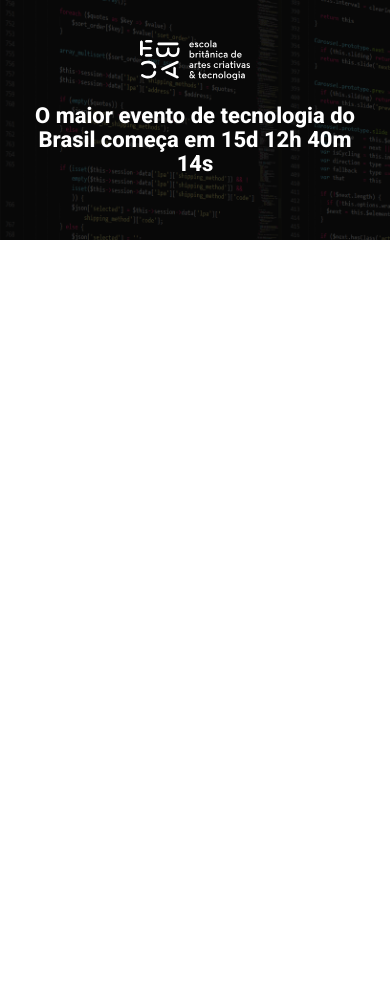
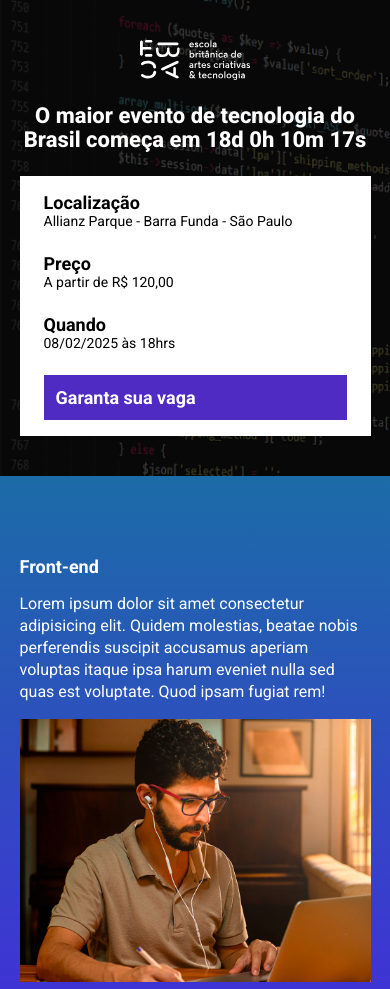
Before and after one commit to FeChi4ng/ebac_tech_talks, a website built with Parcel: page src/index.html in a window 390 px wide. Shown: the top 989 px of the page. Before the commit the page ends 844 px from the top, so only its background shows below. Built offline with nearby package versions, Linux system fonts and the light colour scheme.

Commit message:
criando a contagem regressiva

```diff
--- a/package.json
+++ b/package.json
@@ -1,9 +1,9 @@
 {
   "name": "ebac_talks",
   "version": "1.0.0",
-  "main": "index.js",
   "scripts": {
     "dev": "parcel src/index.html src/styles/main.scss src/scripts/main.js",
+    "build": "parcel build src/index.html",
     "test": "echo \"Error: no test specified\" && exit 1"
   },
   "keywords": [],
--- a/src/index.html
+++ b/src/index.html
@@ -11,6 +11,7 @@
 
 
     <link rel="stylesheet" href="styles/main.scss">
+    <link rel="stylesheet" href="https://unpkg.com/aos@next/dist/aos.css" />
 
 </head>
 <body>
@@ -18,12 +19,79 @@
         <div class="container">
             <img class="hero__logo" src="./images/ebac_logo.svg" alt=" EBAC">
             <p class="hero__text">
-                O maior evento de tecnologia do Brasil começa em 15d 12h 40m 14s
+                O maior evento de tecnologia do Brasil começa em <span id="contador"></span>
             </p>
+            <div class="infos-bar">
+                <ul class="infos-bar__infos">
+                    <li class="infos-bar__infos__item">
+                        <b>Localização</b>
+                        Allianz Parque - Barra Funda - São Paulo
+                    </li>
+                    <li class="infos-bar__infos__item">
+                        <b>Preço</b>
+                        A partir de R$ 120,00
+                    </li>
+                    <li class="infos-bar__infos__item">
+                        <b>Quando</b>
+                        08/02/2025 às 18hrs
+                    </li>
+                </ul>
+                <a href="#" class="button button--primary">
+                    Garanta sua vaga
+                </a>
+            </div>
         </div>
     </header>
 
+    <section class="event event--frontend">
+        <div class="container" data-aos="fade-right">
+            <div class="event__details">
+                <h2 class="event__details__title">Front-end</h2>
+                <p class="event__details__description">
+                    Lorem ipsum dolor sit amet consectetur adipisicing elit. Quidem molestias, beatae nobis perferendis suscipit accusamus aperiam voluptas itaque ipsa harum eveniet nulla sed quas est voluptate. Quod ipsam fugiat rem!
+                </p>
+            </div>
+            <img class="event__image" src="./images/frontend.png" alt="Front-end">
+        </div>
+    </section>
 
+    <section class="event event--ui-ux event--image-left">
+        <div class="container" data-aos="fade-left">
+            <div class="event__details">
+                <h2 class="event__details__title">UI/UX</h2>
+                <p class="event__details__description">
+                    Lorem ipsum dolor sit amet consectetur adipisicing elit. Quidem molestias, beatae nobis perferendis suscipit accusamus aperiam voluptas itaque ipsa harum eveniet nulla sed quas est voluptate. Quod ipsam fugiat rem!
+                </p>
+            </div>
+            <img class="event__image" src="./images/ui-ux.png" alt="Front-end">
+        </div>
+    </section>
+
+    <section class="event event--data-science">
+        <div class="container" data-aos="fade-up-right">
+            <div class="event__details">
+                <h2 class="event__details__title">Data Science</h2>
+                <p class="event__details__description">
+                    Lorem ipsum dolor sit amet consectetur adipisicing elit. Quidem molestias, beatae nobis perferendis suscipit accusamus aperiam voluptas itaque ipsa harum eveniet nulla sed quas est voluptate. Quod ipsam fugiat rem!
+                </p>
+            </div>
+            <img class="event__image" src="./images/data.png" alt="Front-end">
+        </div>
+    </section>
+
+    <section class="event event--backend event--image-left">
+        <div class="container" data-aos="fade-up-left">
+            <div class="event__details">
+                <h2 class="event__details__title">Back-end</h2>
+                <p class="event__details__description">
+                    Lorem ipsum dolor sit amet consectetur adipisicing elit. Quidem molestias, beatae nobis perferendis suscipit accusamus aperiam voluptas itaque ipsa harum eveniet nulla sed quas est voluptate. Quod ipsam fugiat rem!
+                </p>
+            </div>
+            <img class="event__image" src="./images/backend.png" alt="Front-end">
+        </div>
+    </section>
+
+    <script src="https://unpkg.com/aos@next/dist/aos.js"></script>
     <script src="scripts/main.js"></script>
 </body>
 </html>
--- a/src/scripts/main.js
+++ b/src/scripts/main.js
@@ -1 +1,27 @@
-console.log('Olá Mundo!');
+AOS.init();
+
+const dataDoEvento = new Date("feb 8, 2025 18:00:00");
+const timeStampDoEvento = dataDoEvento.getTime();
+
+const contaAsHoras = setInterval(function() {
+    const agora = new Date();
+    const timeStampAtual = agora.getTime()
+
+    const distanciaAteOEvento = timeStampDoEvento - timeStampAtual;
+
+    const diaEmMs = 1000 * 60 * 60 * 24;
+    const horaEmMs = 1000 * 60 * 60;
+    const minutoEmMs = 1000 * 60;
+
+    const diasAteOEvento = Math.floor(distanciaAteOEvento / diaEmMs); //Dias
+    const horasAteOEvento = Math.floor((diasAteOEvento % diaEmMs) / horaEmMs); // Horas
+    const minutoAteOEvento = Math.floor((distanciaAteOEvento % horaEmMs) / minutoEmMs); // Minutos
+    const segundosAteOEvento = Math.floor((distanciaAteOEvento % minutoEmMs) / 1000); // segundos
+
+    document.getElementById('contador').innerHTML = `${diasAteOEvento}d ${horasAteOEvento}h ${minutoAteOEvento}m ${segundosAteOEvento}s`;
+
+    if (distanciaAteOEvento < 0 ) {
+        clearInterval(contaAsHoras);
+        document.getElementById('contador').innerHTML = 'Evento expirado';
+    }
+}, 1000);
--- /dev/null
+++ b/src/styles/_event.scss
@@ -0,0 +1,63 @@
+@use 'variaveis';
+
+.event {
+    padding: 80px 0;
+
+    &--frontend {
+        background-image: linear-gradient(variaveis.$blue1, variaveis.$blue2);
+    }
+
+    &--ui-ux {
+        background-image: linear-gradient(variaveis.$blue2, variaveis.$pink);
+    }
+
+    &--data-science {
+        background-image: linear-gradient(variaveis.$pink, variaveis.$yellow);
+    }
+
+    &--backend {
+        background-image: linear-gradient(variaveis.$yellow, variaveis.$pink);
+    }
+
+    &--image-left {
+        .container {
+            flex-direction: row-reverse;
+        }
+    }
+
+    .container {
+        display: flex;
+        gap: 40px;
+    }
+
+    &__image {
+        max-width: 360px;
+    }
+
+    &__details {
+        &__title {
+            font-size: 18px;
+            font-weight: bold;
+            margin-bottom: 16px;
+        }
+
+        &__description {
+            line-height: 22px;
+        }
+    }
+
+    @media (max-width: 640px) {
+        .container {
+            display: block;
+        }
+
+        &__image {
+            width: 100%;
+        }
+
+        &__details {
+            margin-right: 0;
+            margin-bottom: 16px;
+        }
+    }
+}
--- a/src/styles/_hero.scss
+++ b/src/styles/_hero.scss
@@ -1,3 +1,5 @@
+@use 'variaveis';
+
 .hero {
     padding-top: 64px;
     padding-bottom: 100px;
@@ -16,7 +18,7 @@
         left: 0;
         width: 100%;
         height: 100%;
-        background-color: #000;
+        background-color: variaveis.$secondaryTexteColor;
         content: '';
         opacity: .7;
     }
--- /dev/null
+++ b/src/styles/_variaveis.scss
@@ -0,0 +1,8 @@
+$textColor: #fff;
+$secondaryTexteColor:#000;
+
+$blue1: #1B6CA7;
+$blue2: #442BDB;
+$pink: #89223B;
+$yellow: #9C791D;
+$purple:  #4F2AC3;
--- /dev/null
+++ b/src/styles/components/_buttons.scss
@@ -0,0 +1,25 @@
+@use '../variaveis';
+
+.button {
+    padding: 12px;
+    font-size: 18px;
+    font-weight: bold;
+    text-decoration: none;
+    text-align: center;
+    white-space: nowrap;
+
+    &--primary {
+        color: #fff;
+        background-color: variaveis.$purple;
+    }
+
+    @media (max-width: 640px) {
+        display: block;
+        width: 100%;
+    }
+
+    @media (max-width: 1024px) {
+        display: flex;
+        align-items: center;
+    }
+}
--- /dev/null
+++ b/src/styles/components/_infos_bar.scss
@@ -0,0 +1,42 @@
+@use '../variaveis';
+
+.infos-bar {
+    padding: 16px 24px;
+    background-color: variaveis.$textColor;
+    display: flex;
+    justify-content: space-between;
+
+    &__infos {
+        display: flex;
+        gap: 40px;
+
+        &__item {
+            font-size: 14px;
+            color: variaveis.$secondaryTexteColor;
+
+            b {
+                color: variaveis.$secondaryTexteColor;
+                font-size: 18px;
+                display: block;
+            }
+        }
+    }
+
+    @media (max-width: 640px) {
+        display: block;
+
+        &__infos {
+            display: block;
+
+            &__item {
+                margin-bottom: 24px;
+            }
+        }
+    }
+
+    @media (max-width: 1024px) {
+        &__infos {
+            gap: 16px;
+        }
+    }
+}
--- a/src/styles/main.scss
+++ b/src/styles/main.scss
@@ -1,11 +1,16 @@
 @use 'hero';
+@use 'components/infos_bar';
+@use 'components/buttons';
+@use 'event';
+@use 'variaveis';
 
 * {
     margin: 0;
     padding: 0;
     box-sizing: border-box;
     font-family: Roboto, sans-serif;
-    color: #fff;
+    color: variaveis.$textColor;
+    list-style: none;
 }
 
 .container {
```
Also changed, not shown: 1 other file.
